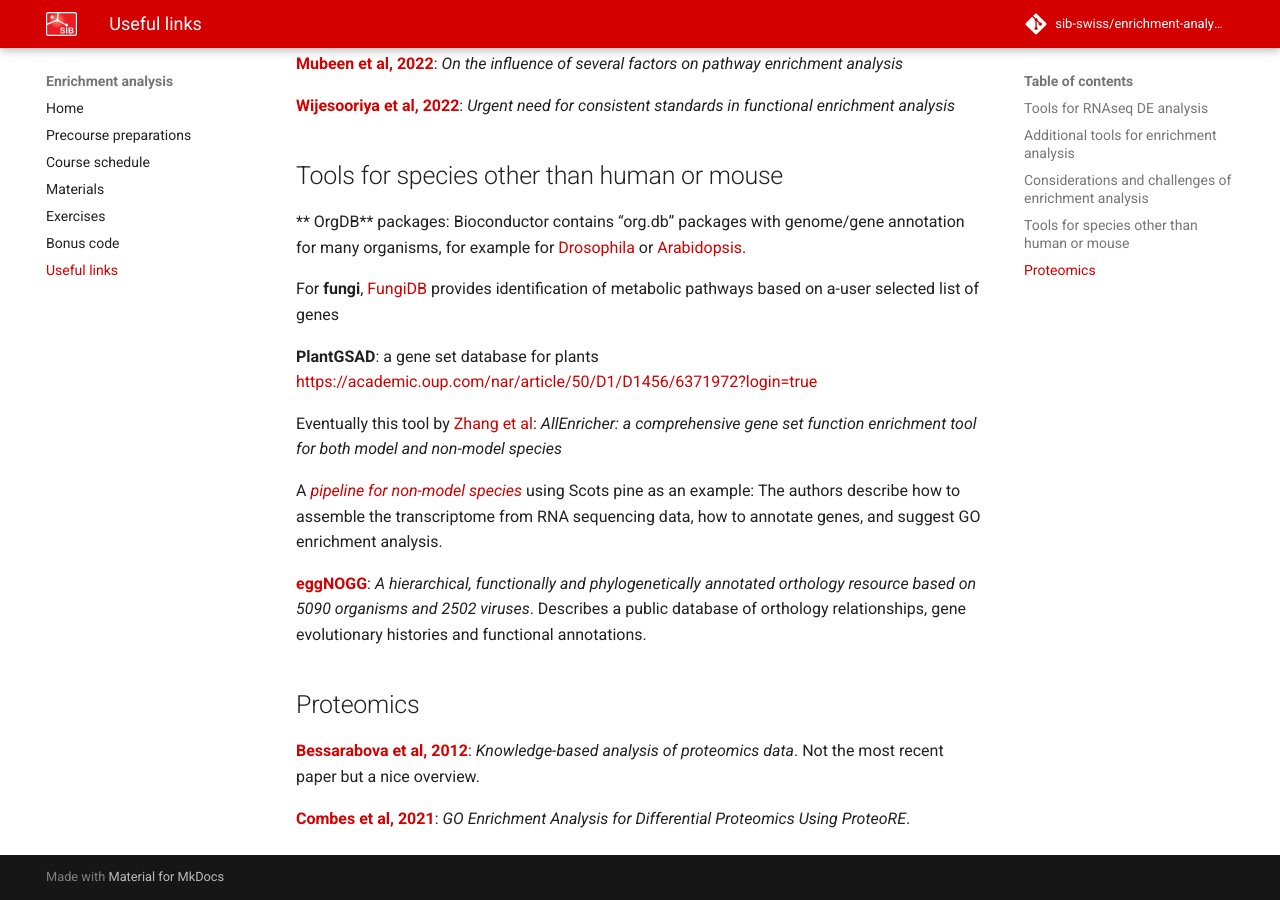
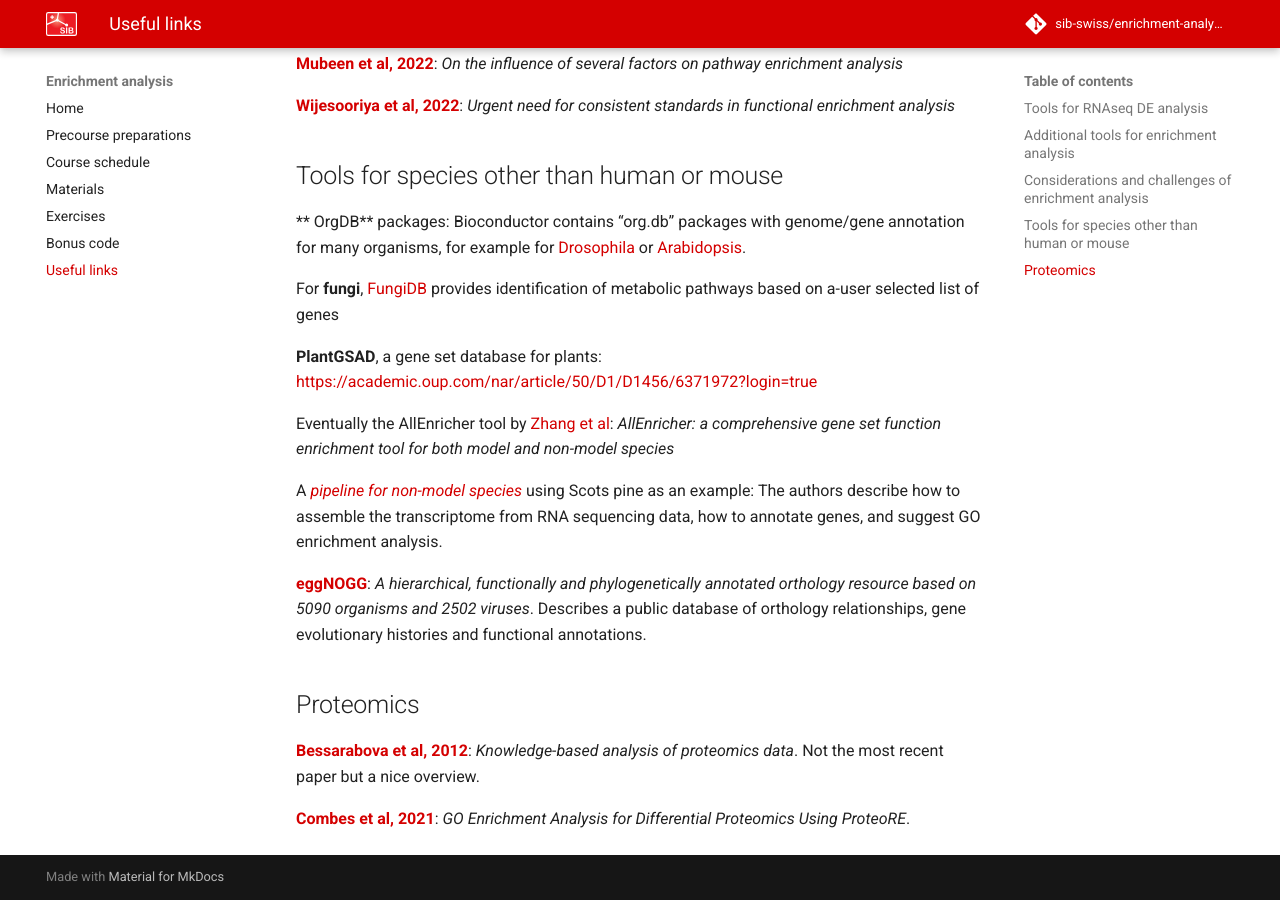
Before and after one commit to sib-swiss/enrichment-analysis-training, an MkDocs documentation site: the page built from docs/links.md, in a window 1280 px wide and 900 px high, scrolled down 1683 px. Built offline with MkDocs 1.6.1 and Material for MkDocs 9.7.7, drawn with Linux system fonts in a browser that asks for light colours; comment, search, counter and statistics services are not loaded; the version menu is left out.

Commit message:
update useful links 03.2024

```diff
--- a/docs/links.md
+++ b/docs/links.md
@@ -73,9 +73,9 @@ for [Drosophila](https://bioconductor.org/packages/release/data/annotation/html/
 
 For **fungi**, [FungiDB](https://fungidb.org/fungidb/app/search/pathway/PathwaysByGeneList) provides identification of metabolic pathways based on a-user selected list of genes
 
-**PlantGSAD**: a gene set database for plants [https://academic.oup.com/nar/article/50/D1/D1456/6371972?login=true](https://academic.oup.com/nar/article/50/D1/D1456/6371972?login=true)
+**PlantGSAD**, a gene set database for plants:  [https://academic.oup.com/nar/article/50/D1/D1456/6371972?login=true](https://academic.oup.com/nar/article/50/D1/D1456/6371972?login=true)
 
-Eventually this tool by [Zhang et al](https://bmcbioinformatics.biomedcentral.com/articles/10.1186/s12859-020-3408-y): *AllEnricher: a comprehensive gene set function enrichment tool for both model and non-model species*
+Eventually the AllEnricher tool by [Zhang et al](https://bmcbioinformatics.biomedcentral.com/articles/10.1186/s12859-020-3408-y): *AllEnricher: a comprehensive gene set function enrichment tool for both model and non-model species*
 
 A [*pipeline for non-model species*](https://bio-protocol.org/en/bpdetail?id=3912&type=0) using Scots pine as an example: The authors describe how to assemble the transcriptome from RNA sequencing data, how to annotate genes, and suggest GO enrichment analysis.
 
```
